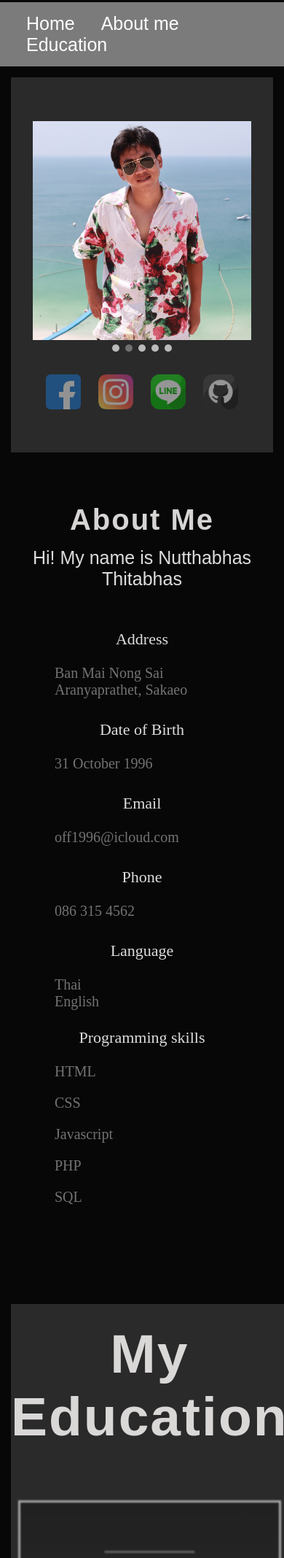
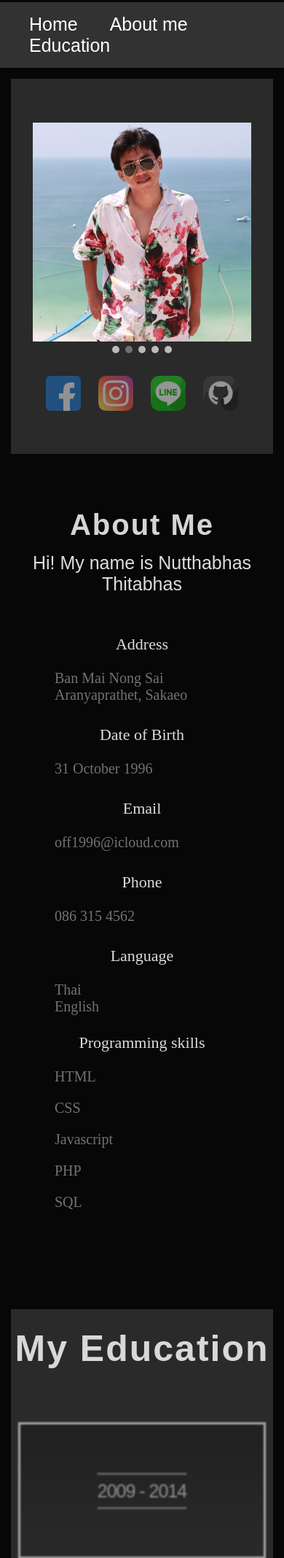
Before and after one commit to mino-yAmERo/web-port, a PHP site: page / in a window 390 px wide. Shown: the part 97-2232 px from the top of the page at 73% size. Run offline with PHP 8.4, Linux system fonts and the light colour scheme; some web fonts are replaced.

Commit message:
improve css responsive

```diff
--- a/style.css
+++ b/style.css
@@ -105,8 +105,8 @@ body , html {
 }
 #top-nav{
     overflow: hidden;
-    background: rgb(124, 123, 123);
-    padding: 15px 20px;
+    background: rgb(50,50,50);
+    padding: 16px 20px;
     z-index: 1;
     transition: top 0.3s ease-in-out;
 }
@@ -116,7 +116,7 @@ body , html {
     text-decoration: none;
     font-size: 25px;
     color :#ffffff;
-    padding: 16px;
+    padding: 20px 20px;
     transition: all 0.2s
 }
 #top-nav a:hover {
@@ -242,7 +242,7 @@ a:-webkit-any-link{
     flex-flow: column nowrap;
     flex-basis: 100%;
     align-items: center;
-    padding-top:60px;
+    padding-top:30px;
 }
 /*---about me---*/
 #about-me {
@@ -251,7 +251,7 @@ a:-webkit-any-link{
     font-size: 75px;
     letter-spacing: 2px;
     color: rgba(231, 228, 228, 0.931);
-    margin:10px 0px 10px;
+    margin:45px 0px 10px;
 }
 /* ---hi my name is Nuttbhas---  */
 #hi-myname{
@@ -440,7 +440,6 @@ a:-webkit-any-link{
     text-decoration: none;
 }
 /* ------- Responsive -------*/
-
 /*---------------------LAPTOP-------------------------*/
 @media screen and (max-width : 1366px) and ( max-height: 768px) {
     .ed-content {
@@ -455,7 +454,7 @@ a:-webkit-any-link{
 }
 @media screen and (max-width:1280px) and (max-height: 768px) {
     .ed-item:hover .logo{
-        bottom: 5% !important;
+        bottom: 5% ;
     }
 }
 
@@ -689,6 +688,9 @@ a:-webkit-any-link{
     .flex-container .column h1{
         font-size: 35px;
     }
+    .ed-title h1 {
+        font-size: 50px;
+    }
     .ed-item:hover > .ed-year{
         top: 20%;
         transition: top 1s;
@@ -727,6 +729,9 @@ a:-webkit-any-link{
     .myslide img {
         width:275px; height:275px;
     }
+    .ed-title h1 {
+        font-size: 40px;
+    }
     .ed-item:hover {
         flex-basis: 50%;
     }
```
